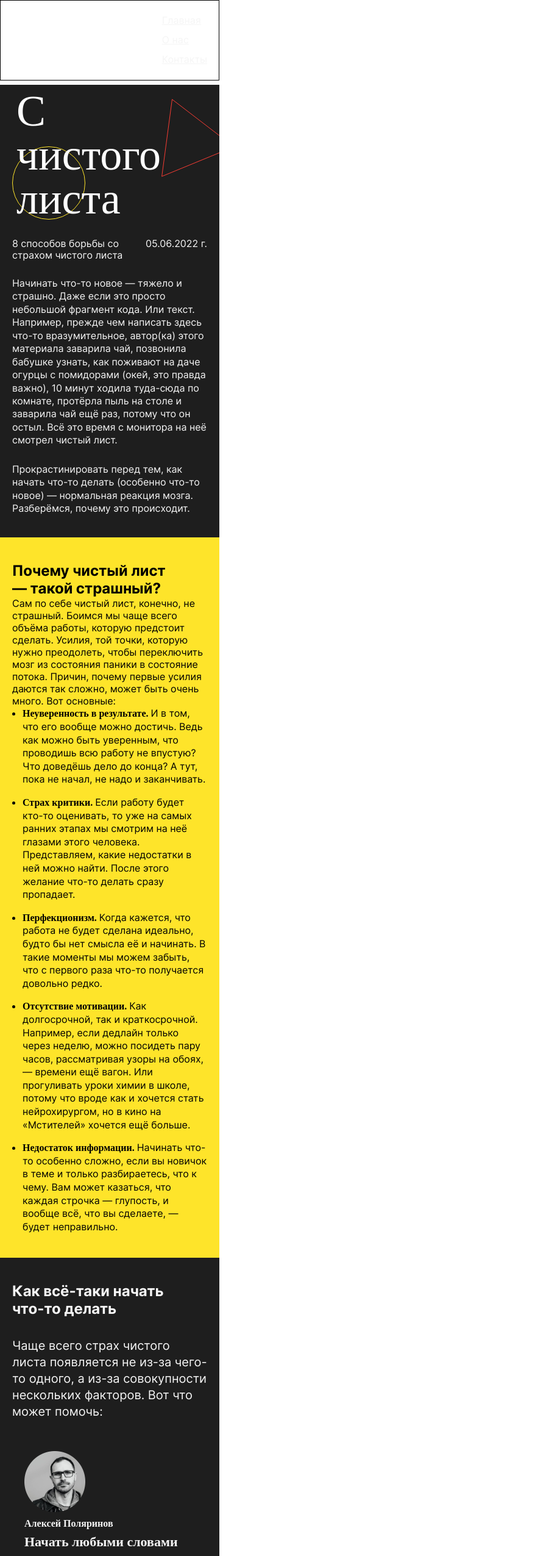
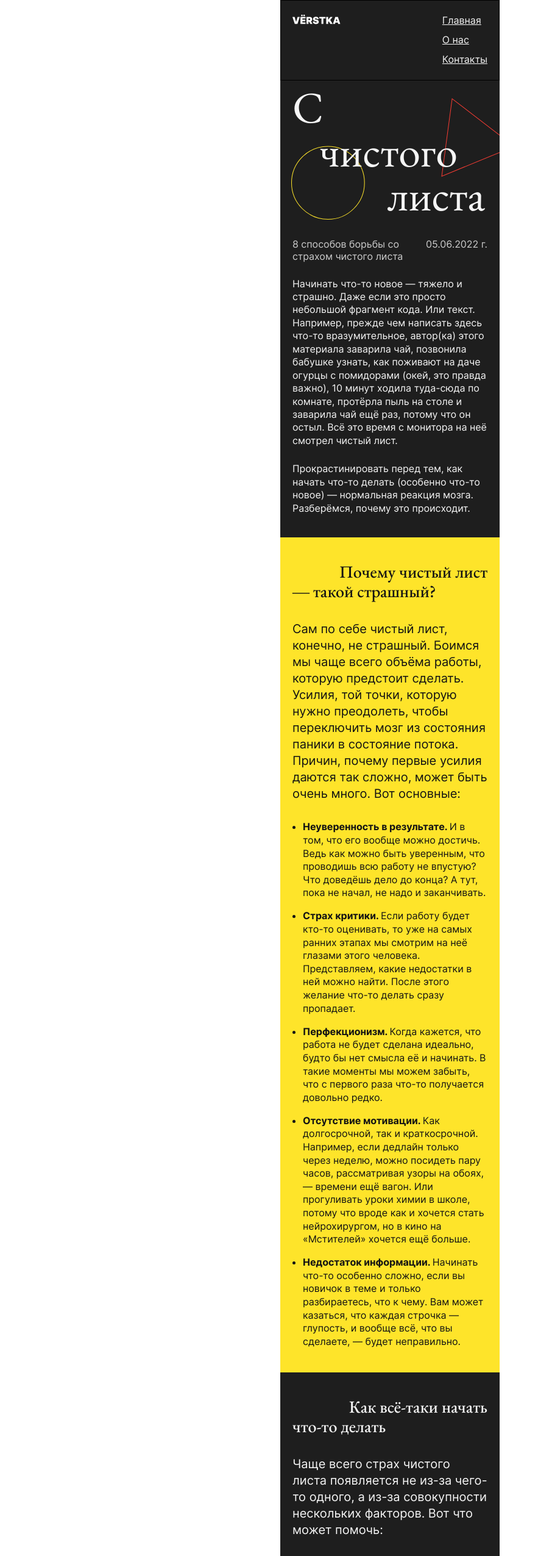
Before and after one commit to xStaNislaVx/s-chistogo-lista, a plain HTML site: page index.html in a window 1280 px wide. Shown: the top 2551 px of the page at 61% size, without its empty margins (0-883 px from the left). Drawn offline with Linux system fonts and the light colour scheme.

Commit message:
первый спринт исправленный

```diff
--- a/styles/style.css
+++ b/styles/style.css
@@ -1,4 +1,3 @@
-
 * {
     box-sizing: border-box;
     margin: 0;
@@ -7,31 +6,62 @@
 
 body {
     max-width: 360px;
-    font-family: interregular, Inter, sans-serif;
+    font-family: Inter, sans-serif;
+    font-weight: 400;
+    font-size: 1rem;
+    margin: auto;
+}
+
+.content-section_theme_dark {
+    color: #f5f5f5;
+    background-color: #1e1e1e;
+}
+
+.content-section_theme_light {
+    background-color: #fee42a;
+    color: #131313;
+}
+
+.content-section_theme_grey {
+    background-color: #343434;
+    color: #f5f5f5;
+}
+
+.section_header {
+    font-family: 'EB Garamond', serif;
+    font-weight: 500;
+    font-size: 1.75rem;
+    line-height: 1.15;
+}
+
+.section_header_title-right {
+    text-align: right;
+}
+
+.section_header_text {
+    font-size: 1.25rem;
+    line-height: 135%;
+    font-weight: 400;
+}
+
+.section__title {
+    margin-bottom: 33px;
 }
 
 #main {
     background-color: #1e1e1e;
 }
 
-.intro,
+.reasons,
 .how-to,
-.footer {
-    padding: 0 20px;
-    background-color: #1e1e1e;
+.header {
     width: 100%;
-}
-
-.reasons {
-    background-color: #fee42a;
-    padding: 40px 20px 24px;
-    width: 100%;
+    display: flex;
 }
 
 .header {
     padding: 23px 19px;
     border: 1px solid black;
-    display: flex;
     justify-content: space-between;
 }
 
@@ -49,181 +79,114 @@ body {
     font-size: 16px;
     list-style: none;
     font-weight: 100;
+    color: #f5f5f5;
 }
 
 .header__nav-item {
     color: #f5f5f5;
 }
 
-.about__us, .contact__us {
-    color: #f5f5f5;
-}
-
 .cover {
-    max-width: 340px;
-    max-height: 221px;
-    background-image: url('../images/cover.svg');
+    padding: 7px 24px 32px 20px;
+    background-image: url("../images/cover.svg");
+    min-height: 258px;
     background-repeat: no-repeat;
-    margin-left: auto;
-    background-position: bottom;
-    margin-top: 7px;
-    display: flex;
-    font-size: 52px;
+    background-position: right center;
+    background-size: 95% auto;
 }
 
 .cover__title {
-    height: 100%;
-    width: 100%;
-    color: #fff;
-    margin: 7px;
-    font-family: ebgaramondregular, Alegreya, serif;
+    font-family: 'EB Garamond', serif;
+    font-weight: 400;
     font-size: 72px;
-    display: flex;
-    flex-direction: column;
-    line-height: 100%;
-    font-weight: 200;
+    line-height: 1;
 }
 
-.title1 {
-    margin-top: -8px;
-    margin-left: -8px;
+.title_span {
+    display: block;
 }
 
-.title2 {
-    text-align: center;
-    margin-left: -20px;
+.title_left {
+    display: block;
 }
 
-.title3 {
+.title_center {
+    text-align: center;
+}
+
+.title_right {
     text-align: right;
-    margin-right: 17px;
 }
 
 .intro {
-    display: flex;
-    flex-direction: column;
+    padding: 0 20px 37px;
     width: 100%;
-    font-weight: 100;
-    line-height: 120%;
-    padding-bottom: 37px;
 }
 
 .intro__title {
-    margin-top: 30px;
     display: flex;
-    color: #f5f5f5;
     justify-content: space-between;
     gap: 16px;
+    color: #ccc;
+}
 
+.intro__text {
+    color: #f5f5f5;
+    font-size: 16px;
+    line-height: 134%;
+    font-weight: 100;
+    font-family: 'Inter', sans-serif;
 }
 
 .data {
-    color: #f5f5f5;
     margin-left: auto;
     white-space: nowrap;
 }
 
 .intro__text {
-    color: #f5f5f5;
-    margin-top: 26px;
-    font-size: 16px;
-    line-height: 134%;
-    font-weight: 100;
+    margin-top: 25px;
 }
 
 .reasons {
-    display: flex;
+    padding: 40px 20px 23px;
     flex-direction: column;
-    width: 100%;
-}
-
-.reasons__quote1, .reasons__quote2 {
-    font-family: ebgaramondmedium, Alegreya, serif;
-    font-size: 28px;
-    line-height: 31.6px;
-}
-
-.reasons__quote1 {
-    text-align: right;
-}
-
-.reasons__header {
-    font-size: 20px;
-    margin-top: 33px;
-    line-height: 135%;
-    margin-bottom: 31px;
 }
 
 .reasons__list {
-    font-size: 16px;
     padding-left: 17px;
-
     line-height: 135%;
-    font-weight: 100;
+    font-weight: 200;
     display: flex;
     flex-direction: column;
     justify-content: space-between;
+    margin-top: 30px;
+}
 
-}
 .reasons__list-item {
-    margin-bottom: 16px;
+    margin-bottom: 16.5px;
 }
 
 .item__bold {
+    font-family: Inter,bold;
     font-weight: 700;
-    font-family: interbold,bold;
 }
 
 .how-to {
-    display: flex;
     flex-direction: column;
-    margin-top: 40px;
-    padding-bottom: 60px;
-    color: #f5f5f5;
-}
-
-.how-to__title1, .how-to__title2 {
-    font-family: ebgaramondmedium, Alegreya, serif;
-    font-size: 28px;
-    line-height: 32px;
-    font-weight: 100
-}
-
-.how-to__title1 {
-    text-align: right;
+    padding: 40px 20px 27px;
 }
 
 .how-to__text {
-    font-size: 20px;
-    margin-top: 33px;
-    line-height: 135%;
-    margin-bottom: 31px;
+    margin-bottom: 30px;
 }
+
 .how-to__card {
     display: flex;
     flex-direction: column;
     width: 100%;
-    border-radius: 7%;
+    border-radius: 9%;
     padding: 20px;
-}
-
-.how-to__card__autor {
-    max-width: 319px;
-    background-color: #343434;
-    font-weight: 100;;
-    line-height: 135%;
-    font-weight: 100;
-}
-
-.how-to__card-text {
-    max-height: 368px;
-    max-width: 319px;
-    background-color: #fee42a;
-    color: black;
-    font-weight: 100;
-    line-height: 135%;
-    font-weight: 100;
-    margin: 32px 0;
+    margin-bottom: 32px;
 }
 
 .how-to__card__image {
@@ -233,20 +196,25 @@ body {
 }
 
 .how-to__autor__name {
-    font-weight: 700;
-    font-family: interbold, bold;
+    font-weight: 600;
+    font-family: Inter, bold;
+    line-height: 135%;
+    margin-bottom: 4px;
 }
 
 .how-to__card-title {
-    font-family: ebgaramondmedium, Alegreya, serif;
-    font-size: 22px;
-    line-height: 42px;
+    font-family: EB garamond, serif;
+    font-size: 1.399rem;
+    word-spacing: 1px;
+    margin-bottom: 8px;
 }
 
-.how-to__text-card__title-text {
-    font-size: 22px;
-    line-height: 31px;
-    margin-bottom: 6px;
+.how-to__block__text {
+    line-height: 135%;
+}
+
+.alignment {
+    font-size: 1.004rem;
 }
 
 .footer {
@@ -256,22 +224,14 @@ body {
     justify-content: space-between;
 }
 
-.copyright {
-    color: white;
-}
-
-.logo__image1 {
-    width: 78.45px;
-    height: 15.43px;
-}
-
 .footer__nav-list {
     display: flex;
     font-size: 14px;
+    list-style-type: none;
 }
 
-.footer__nav-item1 {
-    margin-right: 16px;
+.footer__nav-item-left {
+    margin-right: 17px;
 }
 
 .footer__nav__link {
```
Also changed, not shown: images/#1 С чистого листа.png (added).
